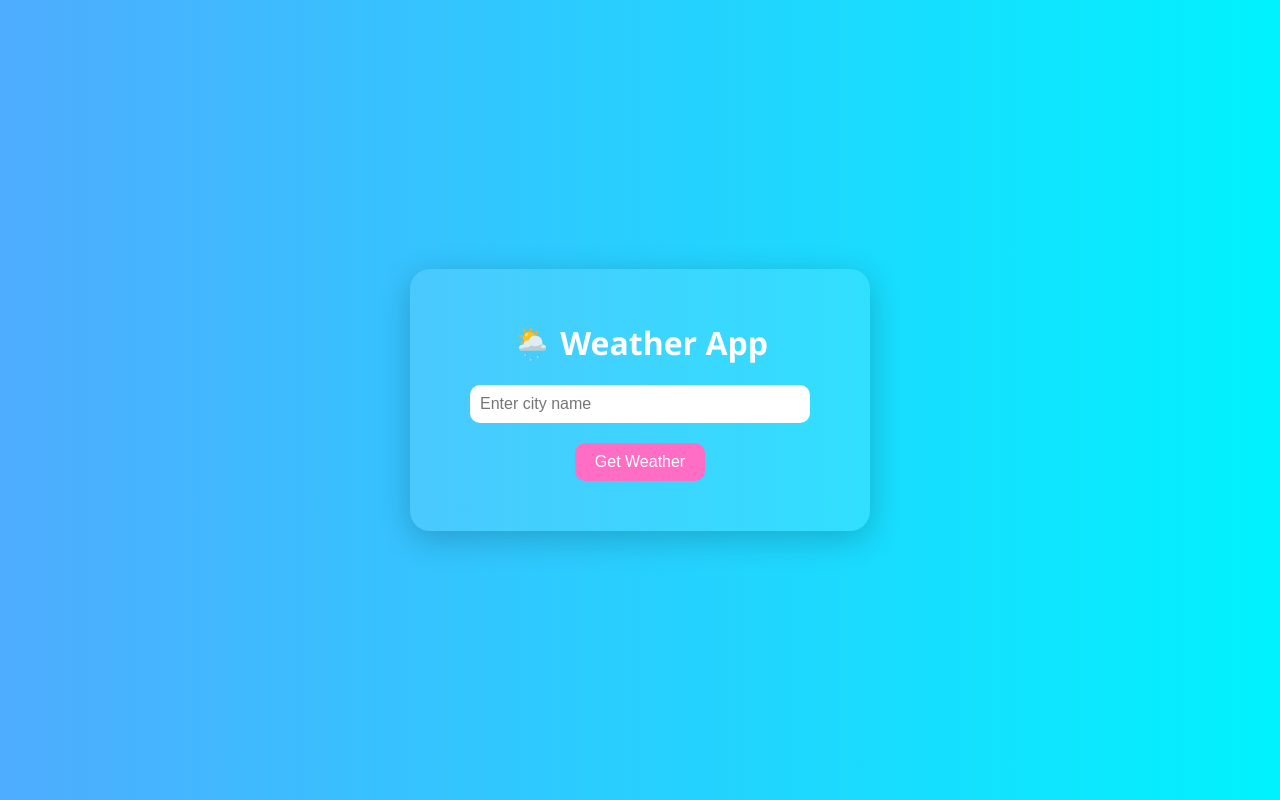
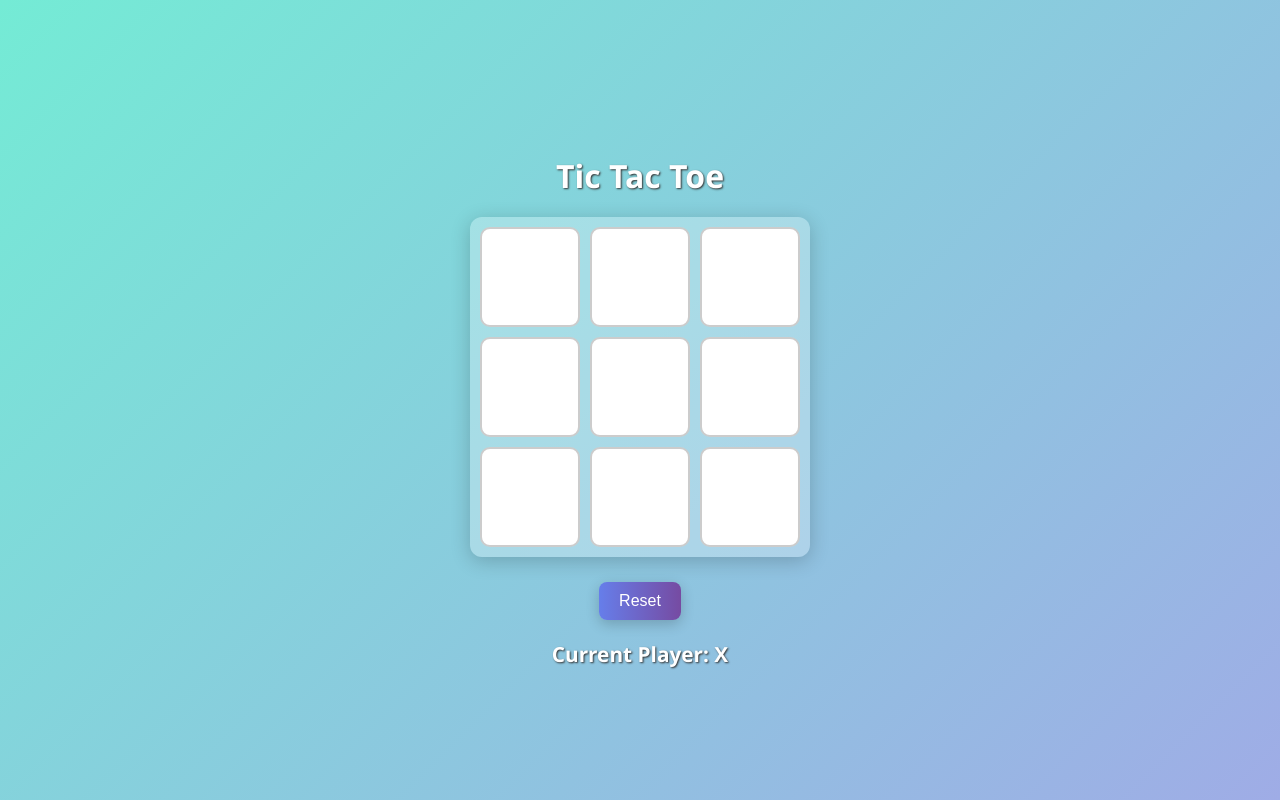
Before and after one commit to Piyush-45-web/Piyush-45-web, a plain HTML site: page index.html in a window 1280 px wide. Drawn offline with Linux system fonts and the light colour scheme.

Commit message:
Add files via upload

```diff
--- a/index.html
+++ b/index.html
@@ -1,19 +1,19 @@
 <!DOCTYPE html>
 <html lang="en">
 <head>
-  <meta charset="UTF-8" />
-  <meta name="viewport" content="width=device-width, initial-scale=1.0" />
-  <title> Weather Website</title>
-  <link rel="stylesheet" href="style.css">
+    <meta charset="UTF-8">
+    <meta name="viewport" content="width=device-width, initial-scale=1.0">
+    <title>Tic Tac Toe</title>
+    <link rel="stylesheet" href="style.css">
 </head>
 <body>
-  <div class="weather-container">
-    <h1>🌦️ Weather App</h1>
-    <input type="text" id="cityInput" placeholder="Enter city name" />
-    <button onclick="getWeather()">Get Weather</button>
-    <div class="weather-info" id="weatherInfo"></div>
-  </div>
+    <h1>Tic Tac Toe</h1>
+    <div class="board" id="board"></div>
+    <div class="controls">
+        <button onclick="resetBoard()">Reset</button>
+    </div>
+    <div id="status"></div>
 
-  <script src="script.js"></script>
+   <script src="script.js"></script>
 </body>
 </html>
--- a/script.js
+++ b/script.js
@@ -1,29 +1,72 @@
-async function getWeather() {
-    const city = document.getElementById('cityInput').value;
-    const apiKey = '291f507d5c9460e28632d562c2ba79af'; // Replace with your OpenWeatherMap API key
-    const url = `https://api.openweathermap.org/data/2.5/weather?q=${city}&appid=${apiKey}&units=metric`;
+const board = document.getElementById('board');
+        const status = document.getElementById('status');
+        let cells = [];
+        let currentPlayer = 'X';
+        let gameActive = true;
 
-    try {
-      const response = await fetch(url);
-      const data = await response.json();
+        function createBoard() {
+            board.innerHTML = '';
+            cells = [];
+            for (let i = 0; i < 9; i++) {
+                const cell = document.createElement('div');
+                cell.classList.add('cell');
+                cell.addEventListener('click', () => handleCellClick(i));
+                board.appendChild(cell);
+                cells.push(cell);
+            }
+            updateStatus();
+        }
 
-      if (data.cod !== 200) {
-        document.getElementById('weatherInfo').innerHTML = `❌ City not found`;
-        return;
-      }
+        function handleCellClick(index) {
+            if (!gameActive || cells[index].textContent) return;
+            cells[index].textContent = currentPlayer;
+            cells[index].classList.add('taken');
 
-      const temp = data.main.temp;
-      const description = data.weather[0].description;
-      const icon = data.weather[0].icon;
+            if (checkWin()) {
+                status.textContent = `${currentPlayer} wins!`;
+                gameActive = false;
+                return;
+            }
 
-      document.getElementById('weatherInfo').innerHTML = `
-        <h2>${city}</h2>
-        <img src="https://openweathermap.org/img/wn/${icon}@2x.png" alt="Weather icon">
-        <p>🌡️ ${temp} °C</p>
-        <p>🌤️ ${description}</p>
-      `;
-    } catch (error) {
-      console.error('Error fetching weather:', error);
-      document.getElementById('weatherInfo').innerHTML = `⚠️ Error retrieving weather`;
-    }
-  }
+            if (checkDraw()) {
+                status.textContent = "It's a draw!";
+                gameActive = false;
+                return;
+            }
+
+            currentPlayer = currentPlayer === 'X' ? 'O' : 'X';
+            updateStatus();
+        }
+
+        function checkWin() {
+            const winConditions = [
+                [0, 1, 2], [3, 4, 5], [6, 7, 8],
+                [0, 3, 6], [1, 4, 7], [2, 5, 8],
+                [0, 4, 8], [2, 4, 6]
+            ];
+
+            return winConditions.some(combination => {
+                const [a, b, c] = combination;
+                return (
+                    cells[a].textContent &&
+                    cells[a].textContent === cells[b].textContent &&
+                    cells[a].textContent === cells[c].textContent
+                );
+            });
+        }
+
+        function checkDraw() {
+            return cells.every(cell => cell.textContent);
+        }
+
+        function resetBoard() {
+            currentPlayer = 'X';
+            gameActive = true;
+            createBoard();
+        }
+
+        function updateStatus() {
+            status.textContent = `Current Player: ${currentPlayer}`;
+        }
+
+        createBoard();
--- a/style.css
+++ b/style.css
@@ -1,49 +1,80 @@
 body {
-    margin: 0;
     font-family: 'Segoe UI', Tahoma, Geneva, Verdana, sans-serif;
-    background: linear-gradient(to right, #4facfe, #00f2fe);
-    color: #fff;
     display: flex;
     flex-direction: column;
     align-items: center;
     justify-content: center;
     height: 100vh;
+    margin: 0;
+    background: linear-gradient(135deg, #74ebd5, #9face6);
+    color: #333;
 }
 
-  .weather-container {
-    background: rgba(255, 255, 255, 0.1);
-    border-radius: 20px;
-    padding: 30px;
-    box-shadow: 0 8px 32px rgba(0, 0, 0, 0.2);
-    text-align: center;
-    max-width: 400px;
-    width: 90%;
+h1 {
+    margin-bottom: 20px;
+    color: #fff;
+    text-shadow: 1px 1px 2px #333;
 }
 
-  input[type="text"] {
+.board {
+    display: grid;
+    grid-template-columns: repeat(3, 100px);
+    grid-template-rows: repeat(3, 100px);
+    gap: 10px;
+    background-color: #ffffff44;
     padding: 10px;
-    width: 80%;
-    border: none;
+    border-radius: 12px;
+    box-shadow: 0 4px 20px rgba(0, 0, 0, 0.2);
+}
+
+.cell {
+    display: flex;
+    align-items: center;
+    justify-content: center;
+    font-size: 2.5rem;
+    background-color: #ffffff;
+    border: 2px solid #cccccc;
+    cursor: pointer;
     border-radius: 10px;
-    margin-bottom: 20px;
-    font-size: 16px;
+    transition: background-color 0.3s, transform 0.2s;
+}
+
+.cell:hover:not(.taken) {
+    background-color: #e0f7fa;
+    transform: scale(1.05);
+}
+
+.cell.taken {
+    cursor: not-allowed;
+    background-color: #f0f0f0;
+}
+
+.controls {
+    margin-top: 20px;
 }
 
 button {
-    background-color: #ff6ec4;
+    padding: 10px 20px;
+    margin: 5px;
+    font-size: 1rem;
+    cursor: pointer;
+    border: none;
+    border-radius: 8px;
+    background: linear-gradient(to right, #667eea, #764ba2);
     color: white;
-    border: none;
-    padding: 10px 20px;
-    border-radius: 10px;
-    cursor: pointer;
-    font-size: 16px;
+    box-shadow: 0 4px 14px rgba(0, 0, 0, 0.2);
+    transition: background 0.3s, transform 0.2s;
 }
 
 button:hover {
-    background-color: #ff92e6;
+    background: linear-gradient(to right, #5a67d8, #6b46c1);
+    transform: translateY(-2px);
 }
 
-  .weather-info {
-    margin-top: 20px;
-    font-size: 18px;
+#status {
+    margin-top: 15px;
+    font-size: 1.3rem;
+    font-weight: bold;
+    color: #fff;
+    text-shadow: 1px 1px 2px #333;
 }
```
Lines whose indentation alone changed are shown as unchanged.
